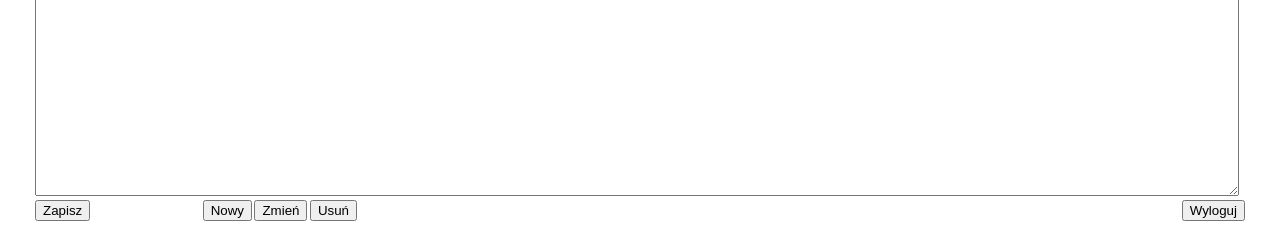
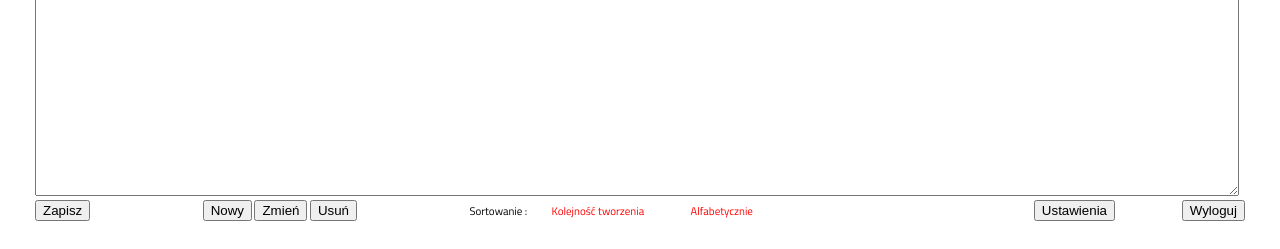
Before and after one commit to szpadlicho/tag, a PHP site: page /not/index.php in a window 1280 px wide. Shown: the part 551-800 px from the top of the page. Run offline with PHP 8.4, Linux system fonts and the light colour scheme; the visitor is signed in with stand-in values (Sample User, id 1); some libraries are stand-ins or nearby versions.

Commit message:
setting add

```diff
--- a/not/css/style.css
+++ b/not/css/style.css
@@ -67,6 +67,21 @@ a.link:visited{}
 .right{
     float:right;
 }
-#bottom{
+.bottom{
     padding-left:10em;
 }
+#setting{
+    margin-right:5em;
+}
+.radio{
+    display:none;
+}
+label{
+    padding:0 1em;
+}
+.radio + label{
+    color:red;
+}
+.radio:checked  + label{
+    color:green;
+}
--- a/not/index.php
+++ b/not/index.php
@@ -84,7 +84,8 @@ class Notatnik{
     {
         $tab = $this->__getNameTab();
         $i = 0;
-        foreach($tab[0] as $wyn){
+        $sort = (@$_COOKIE['sort']=='1') ? $tab[1] : $tab[0] ;
+        foreach($sort as $wyn){
                 $clear_int=explode('.', $wyn);
                 unset($clear_int[0]);
                 $clear_int=implode('.', $clear_int);
@@ -145,6 +146,11 @@ class Notatnik{
         //return $new_int;
         header('location: ?file=0.start');
     }
+    function __setSortMod($mod)
+    {
+        setcookie ('sort', $mod, time() + 3600*24*30);
+        header('location:');
+    }
 }
 $rec = new Notatnik();
 !isset($_GET['file']) ? $_GET['file'] = '0.start' : $error = 'error' ;
@@ -156,6 +162,8 @@ isset($_POST['logout_user']) ? $rec->userOut() : 'error4';
 $sort = $rec->__getNameTab();
 //var_dump($sort);
 isset($_POST['del_confirm']) ? $rec->deleteName() : 'error5';
+isset($_POST['sorting']) ? $rec->__setSortMod($_POST['sorting']) : 'error6';
+isset($_POST['setting']) ? header('location: setting.php') : 'error7';
 ?>
 <!DOCTYPE HTML>
 <html lang="pl">
@@ -188,14 +196,17 @@ isset($_POST['del_confirm']) ? $rec->deleteName() : 'error5';
         $('.link').click(function()
         {
             $("form input[name=save]").click();
+            event.preventDefault();
+            return false;
+            //alert('save');
         });
     });
     $(document).ready(function()
     {
         // Save when logout
-        $('input[name=logout_user]').click(function()
+        $('input[name=sorting]').click(function()
         {
-            //$("form input[name=save]").click();
+            $("form input[name=anuluj]").click();
         });
     });
     <?php } ?>
@@ -265,7 +276,7 @@ isset($_POST['del_confirm']) ? $rec->deleteName() : 'error5';
             <textarea class="txtarea" name="txt" ><?php echo isset($_COOKIE['auth']) ? $rec->__getTXT($_GET['file']) : 'Enter Password'; ?></textarea><br />
             <?php if(isset($_COOKIE['auth'])) { ?>
                 <input type="submit" name="save" value="Zapisz" /><!--DOpisany do JS-->
-                <span id="bottom">
+                <span class="bottom">
                     <input id="new" type="button" name="new" value="Nowy" />
                     <input class="hidden" type="text" name="new_name" />
                     <input class="hidden" type="submit" name="add" value="Dodaj" />
@@ -280,7 +291,13 @@ isset($_POST['del_confirm']) ? $rec->deleteName() : 'error5';
                     <input class="del_confirm" type="submit" name="del_confirm" value="Tak" />
                     <input class="del_confirm" type="submit" name="anuluj" value="Nie" />
                 </span>
+                <span class="bottom">
+                    Sortowanie :
+                    <label><input class="radio" type="radio" <?php echo (@$_COOKIE['sort']=='0') ? 'checked="checked"' : '';  ?> name="sorting" value="0" /><label>Kolejność tworzenia</label></label>
+                    <label><input class="radio" type="radio" <?php echo (@$_COOKIE['sort']=='1') ? 'checked="checked"' : '';  ?> name="sorting" value="1" /><label>Alfabetycznie</label></label>
+                </span>
                 <input class="right" type="submit" name="logout_user" value="Wyloguj" />
+                <input id="setting" class="right" type="submit" name="setting" value="Ustawienia" />
             <?php } ?>
         </form>
     </section>
```
Also changed, not shown: not/setting.php (added, +56 -0 lines).
